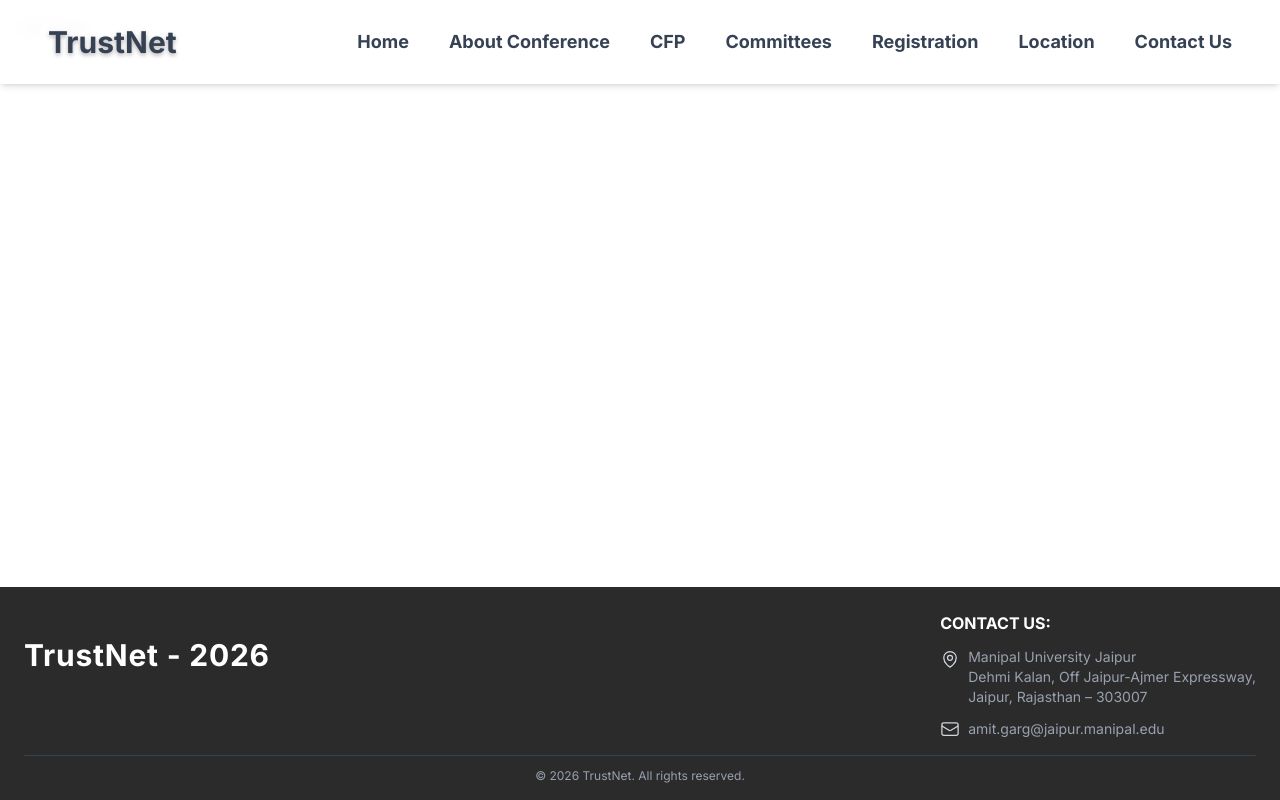
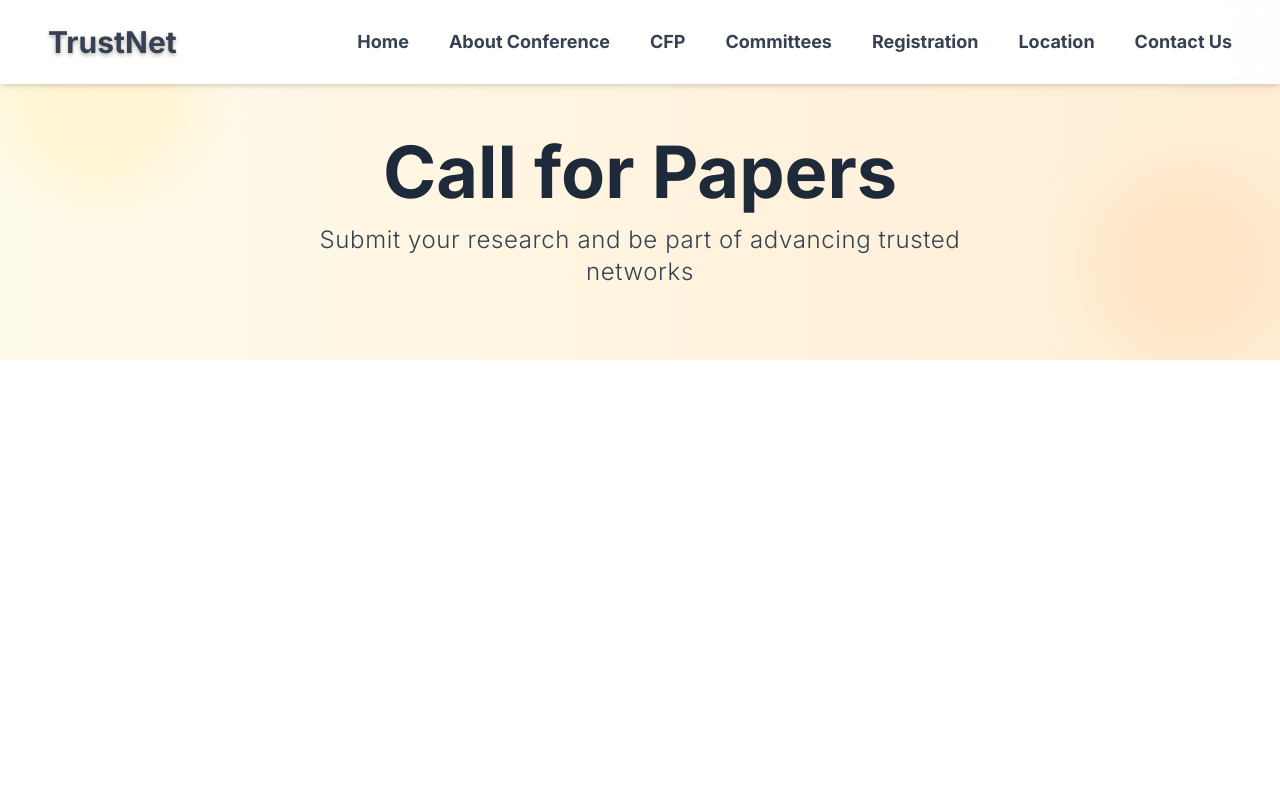
Before and after one commit to InternetMadeCoder/trustnet-2026, a React (Vite) app: page /cfp in a window 1280 px wide. Shown: the top 800 px of the page. Built offline with nearby package versions, Linux system fonts and the light colour scheme.

Commit message:
hero section CFP

```diff
--- a/src/App.jsx
+++ b/src/App.jsx
@@ -11,6 +11,7 @@ import Navbar from "./components/Navbar";
 import Footer from "./components/Footer";
 import HomePage from "./components/home/HomePage";
 import AboutConference from "./components/about-conference/AboutConference";
+import CallForPaper from "./components/call-for-paper/CallForPaper";
 
 function AppContent() {
   const navigate = useNavigate();
@@ -32,7 +33,7 @@ function AppContent() {
             path="/about"
             element={<div className="p-4">About Conference Page</div>}
           />
-          <Route path="/cfp" element={<div className="p-4">CFP Page</div>} />
+          <Route path="/cfp" element={<CallForPaper />} />
           <Route
             path="/committees"
             element={<div className="p-4">Committees Page</div>}
--- /dev/null
+++ b/src/components/call-for-paper/CallForPaper.jsx
@@ -0,0 +1,17 @@
+import React, { useEffect } from "react";
+import Hero from "./Hero";
+
+const CallForPaper = () => {
+  useEffect(() => {
+    window.scrollTo(0, 0);
+  }, []);
+
+  return (
+    <main className="min-h-screen">
+      <Hero />
+      {/* Add other sections here */}
+    </main>
+  );
+};
+
+export default CallForPaper;
--- /dev/null
+++ b/src/components/call-for-paper/Hero.jsx
@@ -0,0 +1,40 @@
+import React, { useState, useEffect } from "react";
+
+const Hero = () => {
+  const [isVisible, setIsVisible] = useState(false);
+
+  useEffect(() => {
+    setIsVisible(true);
+  }, []);
+
+  return (
+    <div className="relative h-[30vh] sm:h-[45vh] flex items-center justify-center overflow-hidden">
+      {/* Gradient Background */}
+      <div className="absolute inset-0 bg-gradient-to-r from-amber-50 to-orange-100">
+        {/* Decorative circles */}
+        <div className="absolute top-0 left-0 w-48 h-48 bg-amber-200 rounded-full mix-blend-multiply filter blur-xl opacity-20 animate-blob"></div>
+        <div className="absolute bottom-0 right-0 w-48 h-48 bg-orange-200 rounded-full mix-blend-multiply filter blur-xl opacity-20 animate-blob animation-delay-2000"></div>
+      </div>
+
+      {/* Content */}
+      <div className="relative z-10 text-center px-4 translate-y-4 sm:translate-y-8">
+        <h1
+          className={`text-3xl sm:text-5xl md:text-7xl font-extrabold text-gray-800 mb-2 sm:mb-4 transition-all duration-700 ${
+            isVisible ? "opacity-100 translate-y-0" : "opacity-0 translate-y-8"
+          }`}
+        >
+          Call for Papers
+        </h1>
+        <p
+          className={`text-base sm:text-xl md:text-2xl text-gray-700 max-w-2xl mx-auto font-light tracking-wide transition-all duration-700 delay-300 ${
+            isVisible ? "opacity-100 translate-y-0" : "opacity-0 translate-y-8"
+          }`}
+        >
+          Submit your research and be part of advancing trusted networks
+        </p>
+      </div>
+    </div>
+  );
+};
+
+export default Hero;
```
Also changed, not shown: src/components/call-for-paper/cfpSection.jsx (added).
